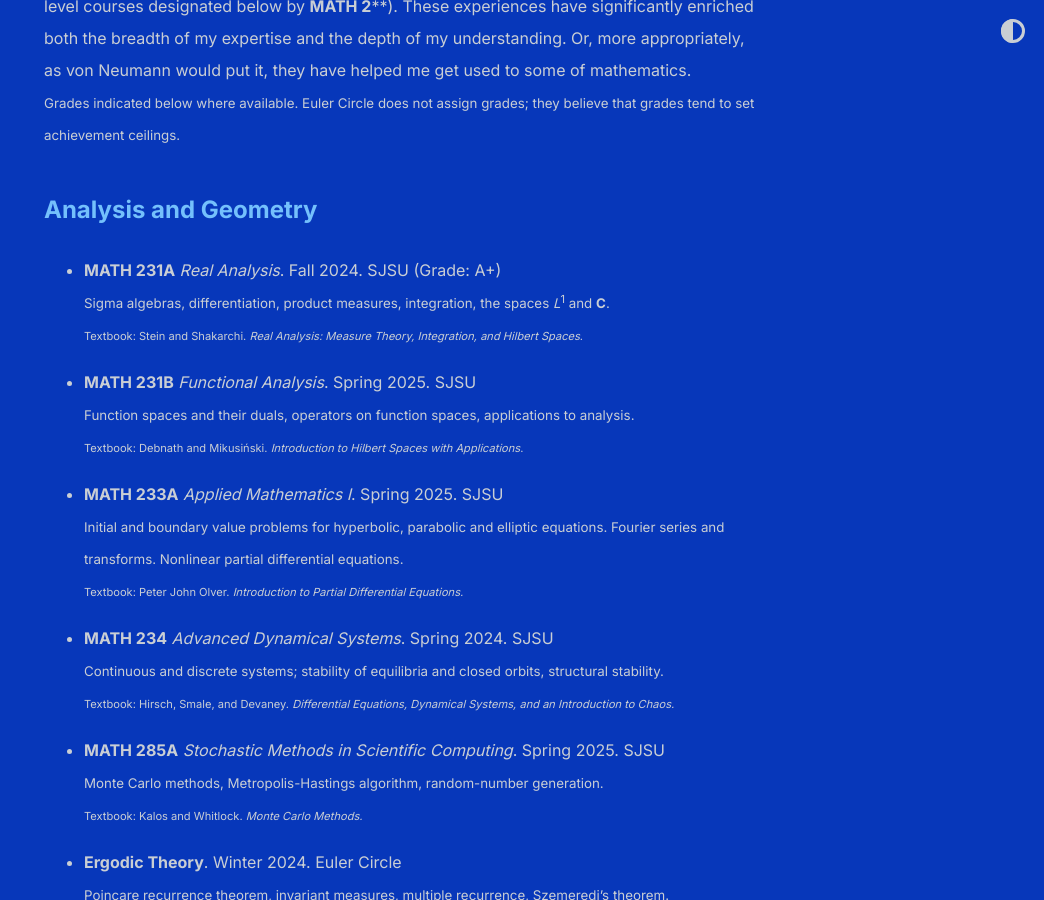
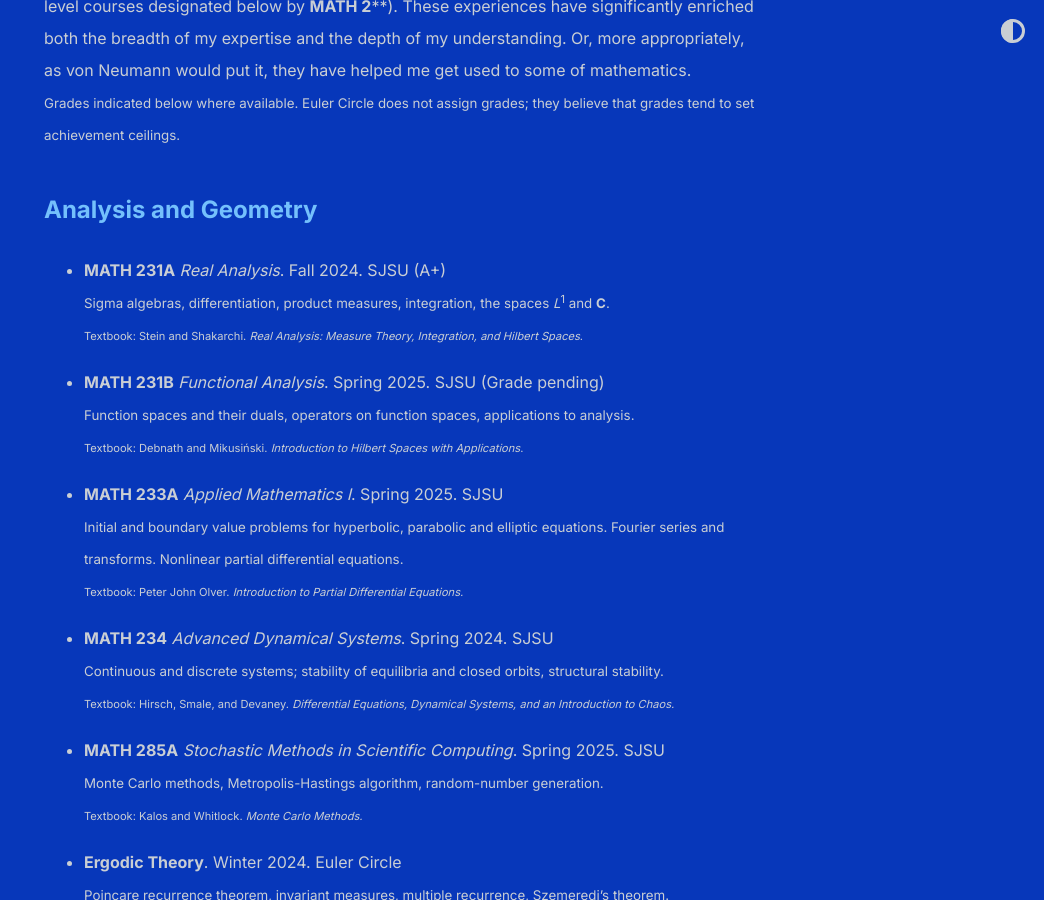
Before and after one commit to shihankanungo/shihankanungo.github.io, a Jekyll site: the page built from courses.md, in a window 1280 px wide and 900 px high, scrolled down 404 px. Shown: the whole window, without its empty margins (236-1280 px from the left). Built offline with Jekyll 4.4.1, drawn with Linux system fonts in a browser that asks for light colours.

Commit message:
Update courses.md

```diff
--- a/courses.md
+++ b/courses.md
@@ -10,11 +10,11 @@ I have undertaken advanced coursework at Euler Circle, under the guidance of Dr.
 
 ## Analysis and Geometry
 
-- **MATH 231A** *Real Analysis*. Fall 2024. SJSU (Grade: A+) <br>
+- **MATH 231A** *Real Analysis*. Fall 2024. SJSU (A+) <br>
   <small>Sigma algebras, differentiation, product measures, integration, the spaces *L*<sup>1</sup> and **C**.</small> <br>
   <small><small>Textbook: Stein and Shakarchi. <i>Real Analysis: Measure Theory, Integration, and Hilbert Spaces</i>.</small></small>
 
-- **MATH 231B** *Functional Analysis*. Spring 2025. SJSU <br>
+- **MATH 231B** *Functional Analysis*. Spring 2025. SJSU (Grade pending)<br>
   <small>Function spaces and their duals, operators on function spaces, applications to analysis.</small> <br>
   <small><small>Textbook: Debnath and Mikusiński. <i>Introduction to Hilbert Spaces with Applications</i>.</small></small>
 
```
